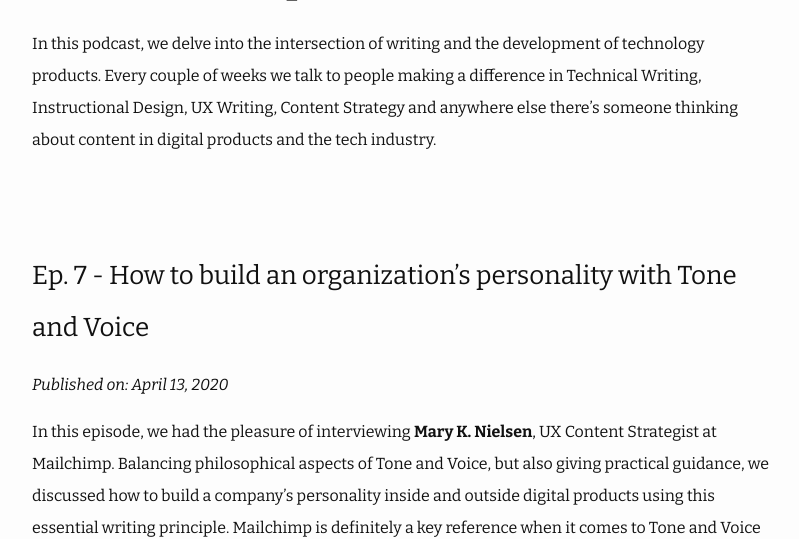
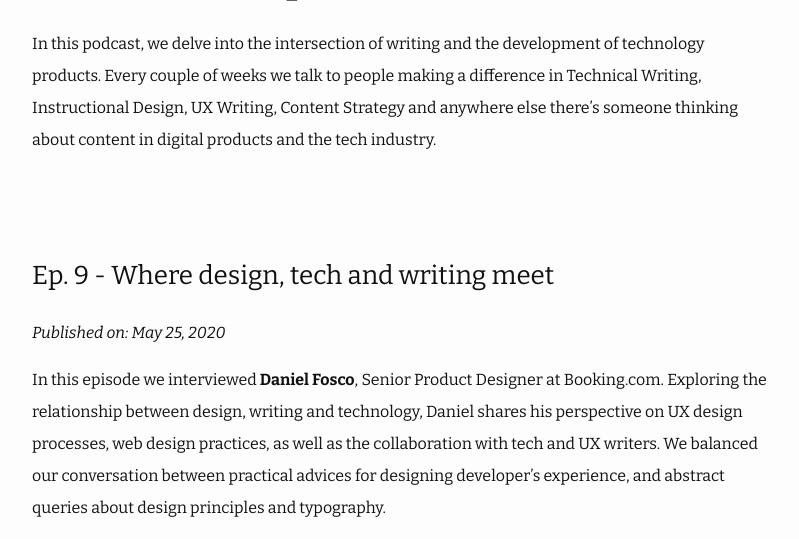
Before and after one commit to brenobarreto/brenobarreto.github.io, a Jekyll site: the page built from themanuscript.md, in a window 1280 px wide and 1400 px high, scrolled down 355 px. Shown: the top 539 px of the window, without its empty margins (238-1037 px from the left). Built offline with Jekyll 4.4.1, drawn with Linux system fonts in a browser that asks for light colours; some of the changed text lies outside the part shown; grey boxes are pictures that could not be loaded.

Commit message:
Add ep. 8 and ep. 9 to The Manuscript page

```diff
--- a/themanuscript.md
+++ b/themanuscript.md
@@ -9,8 +9,24 @@
 <br><br>
 
 
+### Ep. 9 - Where design, tech and writing meet
+_Published on: May 25, 2020_
+
+In this episode we interviewed **Daniel Fosco**, Senior Product Designer at Booking.com. Exploring the relationship between design, writing and technology, Daniel shares his perspective on UX design processes, web design practices, as well as the collaboration with tech and UX writers. We balanced our conversation between practical advices for designing developer's experience, and abstract queries about design principles and typography.
+
+<iframe class="podcastPlayer" src="https://anchor.fm/themanuscript/embed/episodes/9-Where-design--tech-and-writing-meet-efls6c" height="191.25px" width="400px" frameborder="0" scrolling="no"></iframe>
+
+
+### Ep. 8 - 40 countries, 7 languages: localization and global expansion
+_Published on: May 11, 2020_
+
+In this episode we were honoured to interview **Larissa Mansur**, head of localization and global expansion at Mindvalley. Mindvalley is the world's leading personal growth platform with 12 million students subscribed, and they have the mission of making their content accessible for 7 different languages. Having lived in more than 8 countries herself, Larissa truly understands the impact of language and culture, and we talk about the power and challenges of localization, and the particularities of it within the tech industry.
+
+<iframe class="podcastPlayer" src="https://anchor.fm/themanuscript/embed/episodes/8-40-countries--7-languages-localization-and-global-expansion-eembkd" height="191.25px" width="400px" frameborder="0" scrolling="no"></iframe>
+
+
 ### Ep. 7 - How to build an organization's personality with Tone and Voice
-_Published on: April 13, 2020_
+_Published on: April 27, 2020_
 
 In this episode, we had the pleasure of interviewing **Mary K. Nielsen**, UX Content Strategist at Mailchimp. Balancing philosophical aspects of Tone and Voice, but also giving practical guidance, we discussed how to build a company's personality inside and outside digital products using this essential writing principle. Mailchimp is definitely a key reference when it comes to Tone and Voice within a company's communication strategy, and we had a chance to understand how its own T&V was built.
 
```
